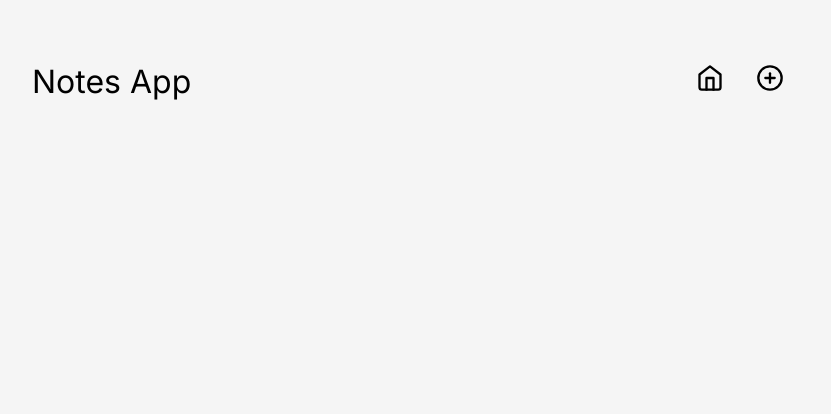
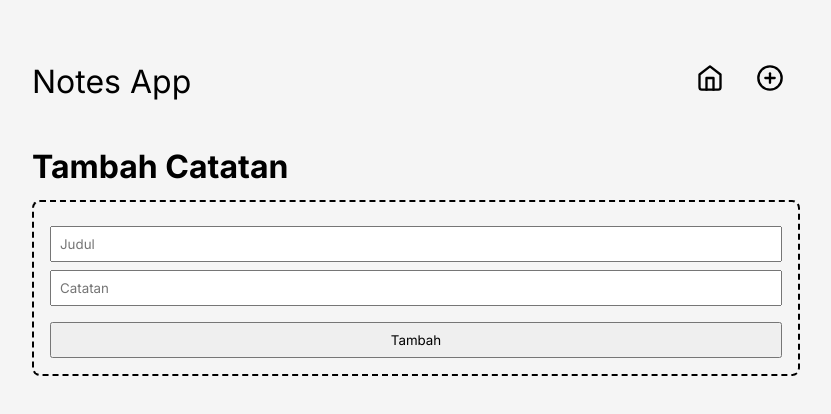
Before and after one commit to Arraidh/fundamental-react-dicoding-notes-app, a React (Vite) app: page /notes/add in a window 1280 px wide. Before the commit this address had no page. Shown: the top 414 px of the page, without its empty margins (224-1055 px from the left). Built offline with nearby package versions, Linux system fonts and the light colour scheme.

Commit message:
feat(add oage): add note page

```diff
--- a/src/components/Navigation.jsx
+++ b/src/components/Navigation.jsx
@@ -12,7 +12,7 @@ const Navigation = () => {
           </Link>
         </li>
         <li>
-          <Link to="/add">
+          <Link to="/notes/add">
             <FiPlusCircle />
           </Link>
         </li>
--- /dev/null
+++ b/src/components/NoteInput.jsx
@@ -0,0 +1,61 @@
+import React from "react";
+
+class NoteInput extends React.Component {
+  constructor(props) {
+    super(props);
+
+    // inisialisasi state
+    this.state = {
+      title: "",
+      body: "",
+    };
+
+    this.onTitleChangeEventHandler = this.onTitleChangeEventHandler.bind(this);
+    this.onBodyChangeEventHandler = this.onBodyChangeEventHandler.bind(this);
+    this.onSubmitEventHandler = this.onSubmitEventHandler.bind(this);
+  }
+
+  onTitleChangeEventHandler(event) {
+    this.setState(() => {
+      return {
+        title: event.target.value,
+      };
+    });
+  }
+
+  onBodyChangeEventHandler(event) {
+    this.setState(() => {
+      return {
+        body: event.target.value,
+      };
+    });
+  }
+
+  onSubmitEventHandler(event) {
+    event.preventDefault();
+    console.log(this.state);
+    this.props.addNote(this.state);
+  }
+
+  render() {
+    return (
+      <form className="note-input" onSubmit={this.onSubmitEventHandler}>
+        <input
+          type="text"
+          placeholder="Judul"
+          value={this.state.title}
+          onChange={this.onTitleChangeEventHandler}
+        />
+        <input
+          type="text"
+          placeholder="Catatan"
+          value={this.state.body}
+          onChange={this.onBodyChangeEventHandler}
+        />
+        <button type="submit">Tambah</button>
+      </form>
+    );
+  }
+}
+
+export default NoteInput;
--- a/src/components/NotesApp.jsx
+++ b/src/components/NotesApp.jsx
@@ -3,6 +3,7 @@ import Navigation from "./Navigation";
 import { Route, Routes } from "react-router-dom";
 import HomePages from "../pages/HomePages";
 import NoteDetail from "../pages/NoteDetail";
+import AddNote from "../pages/AddNote";
 
 const NotesApp = () => {
   return (
@@ -16,6 +17,7 @@ const NotesApp = () => {
         <Routes>
           <Route path="/" element={<HomePages />} />
           <Route path="note/:noteId" element={<NoteDetail />} />
+          <Route path="notes/add" element={<AddNote />} />
         </Routes>
       </main>
     </div>
--- /dev/null
+++ b/src/pages/AddNote.jsx
@@ -0,0 +1,23 @@
+import React from "react";
+import { addNote } from "../utils/local-data";
+import NoteInput from "../components/NoteInput";
+import { useNavigate } from "react-router-dom";
+
+const AddNote = () => {
+  const navigate = useNavigate();
+
+  const onAddNoteHandler = ({ title, body }) => {
+    console.log(title, body);
+    addNote({ title, body });
+    navigate("/");
+  };
+
+  return (
+    <h1>
+      Tambah Catatan
+      <NoteInput addNote={onAddNoteHandler} />
+    </h1>
+  );
+};
+
+export default AddNote;
--- a/src/pages/NoteDetail.jsx
+++ b/src/pages/NoteDetail.jsx
@@ -6,7 +6,7 @@ import { showFormattedDate } from "../utils";
 const NoteDetail = () => {
   const { noteId } = useParams();
 
-  const { id, body, createdAt, archived, title } = getNote(noteId);
+  const { body, createdAt, title } = getNote(noteId);
 
   return (
     <div>
```
